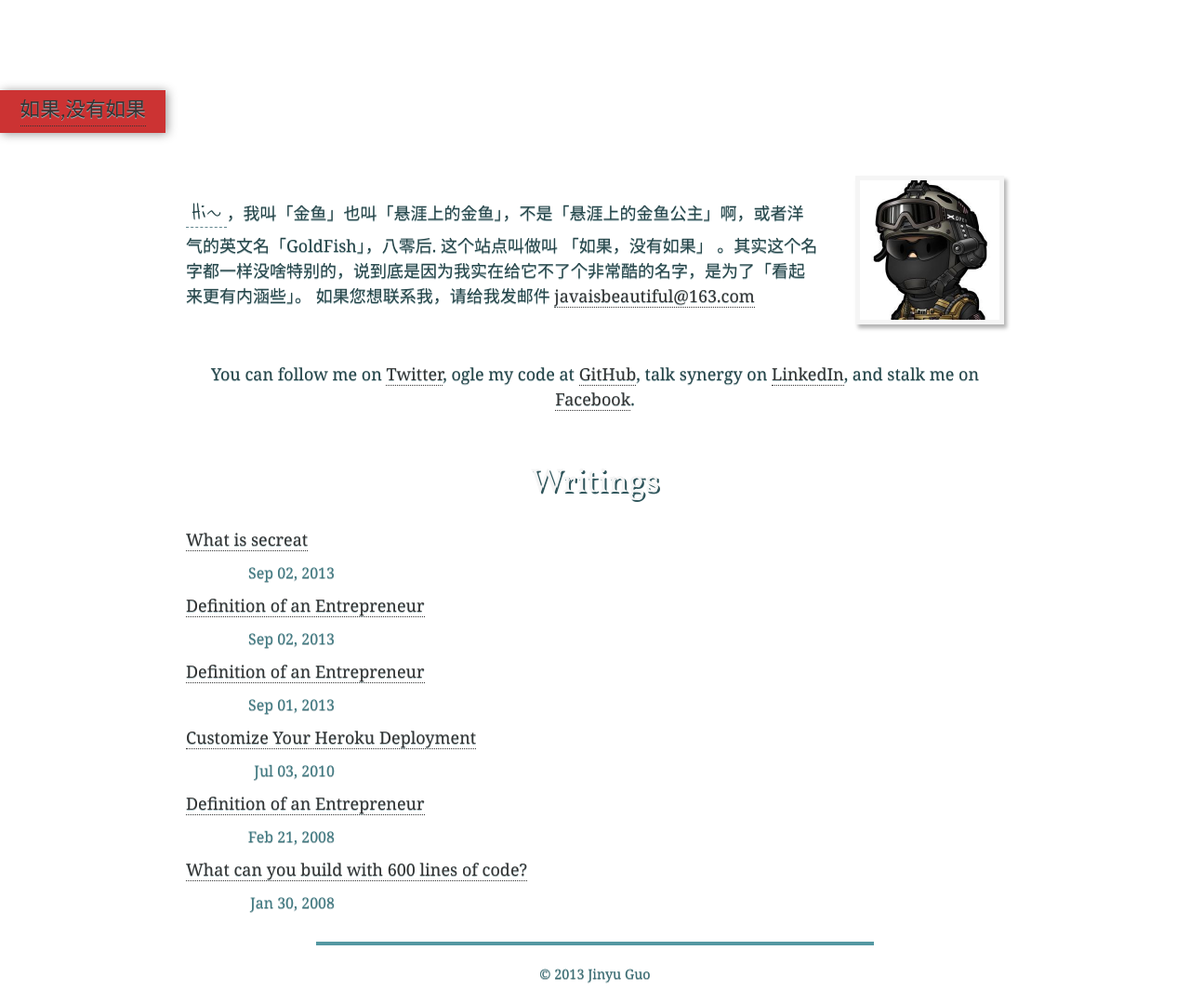
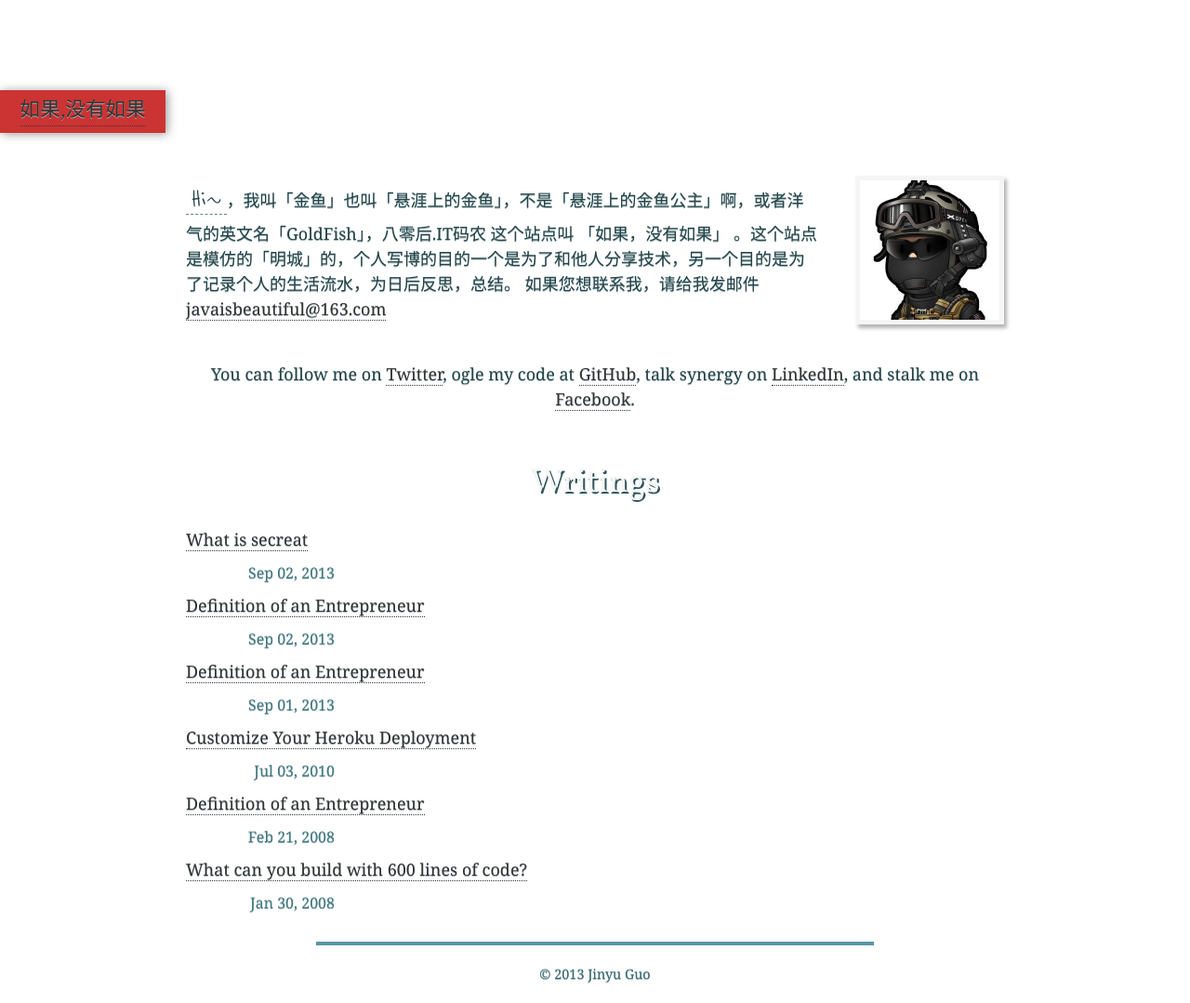
Before and after one commit to javaIsEGirl/javaisegirl.github.com, a Jekyll site: the page built from index.html, in a window 1280 px wide. Shown: the whole page at 93% size. Built offline with Jekyll 4.4.1, drawn with Linux system fonts in a browser that asks for light colours; some web fonts are replaced.

Commit message:
aother commit

```diff
--- a/index.html
+++ b/index.html
@@ -11,8 +11,8 @@ title: No ifs
 	</br>
 <section id="about">
   <p>
-   <em>Hi~</em>，我叫「金鱼」也叫「悬涯上的金鱼」，不是「悬涯上的金鱼公主」啊，或者洋气的英文名「GoldFish」，八零后.
-这个站点叫做叫 「如果，没有如果」 。其实这个名字都一样没啥特别的，说到底是因为我实在给它不了个非常酷的名字，是为了「看起来更有内涵些」。
+   <em>Hi~</em>，我叫「金鱼」也叫「悬涯上的金鱼」，不是「悬涯上的金鱼公主」啊，或者洋气的英文名「GoldFish」，八零后.IT码农
+这个站点叫 「如果，没有如果」 。这个站点是模仿的「明城」的，个人写博的目的一个是为了和他人分享技术，另一个目的是为了记录个人的生活流水，为日后反思，总结。
 如果您想联系我，请给我发邮件 <a href="mailto:javaisbeautiful@163.com" target="_blank">javaisbeautiful@163.com</a>
   </p>
   <div id="mugshot">
```
Also changed, not shown: 1 other file.
